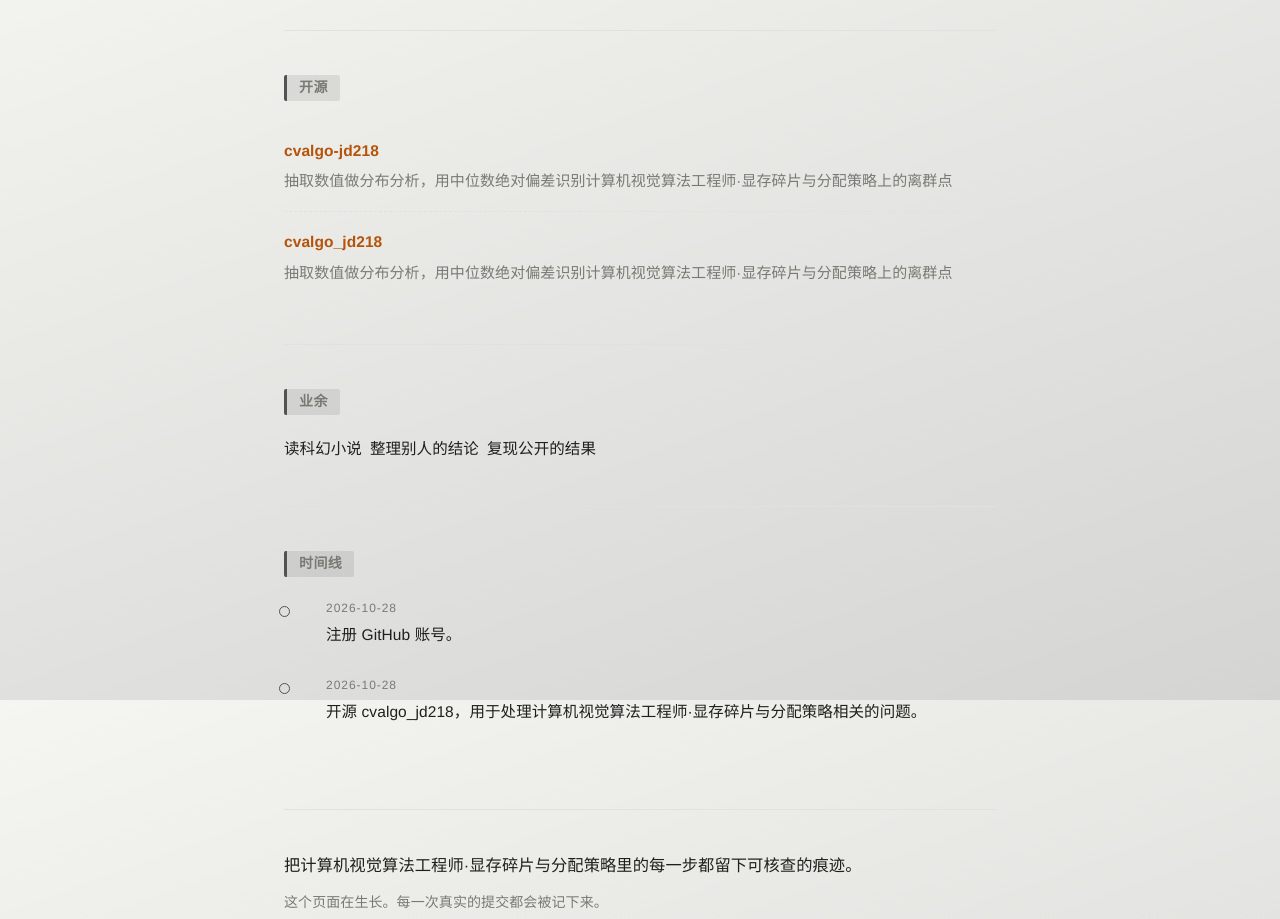
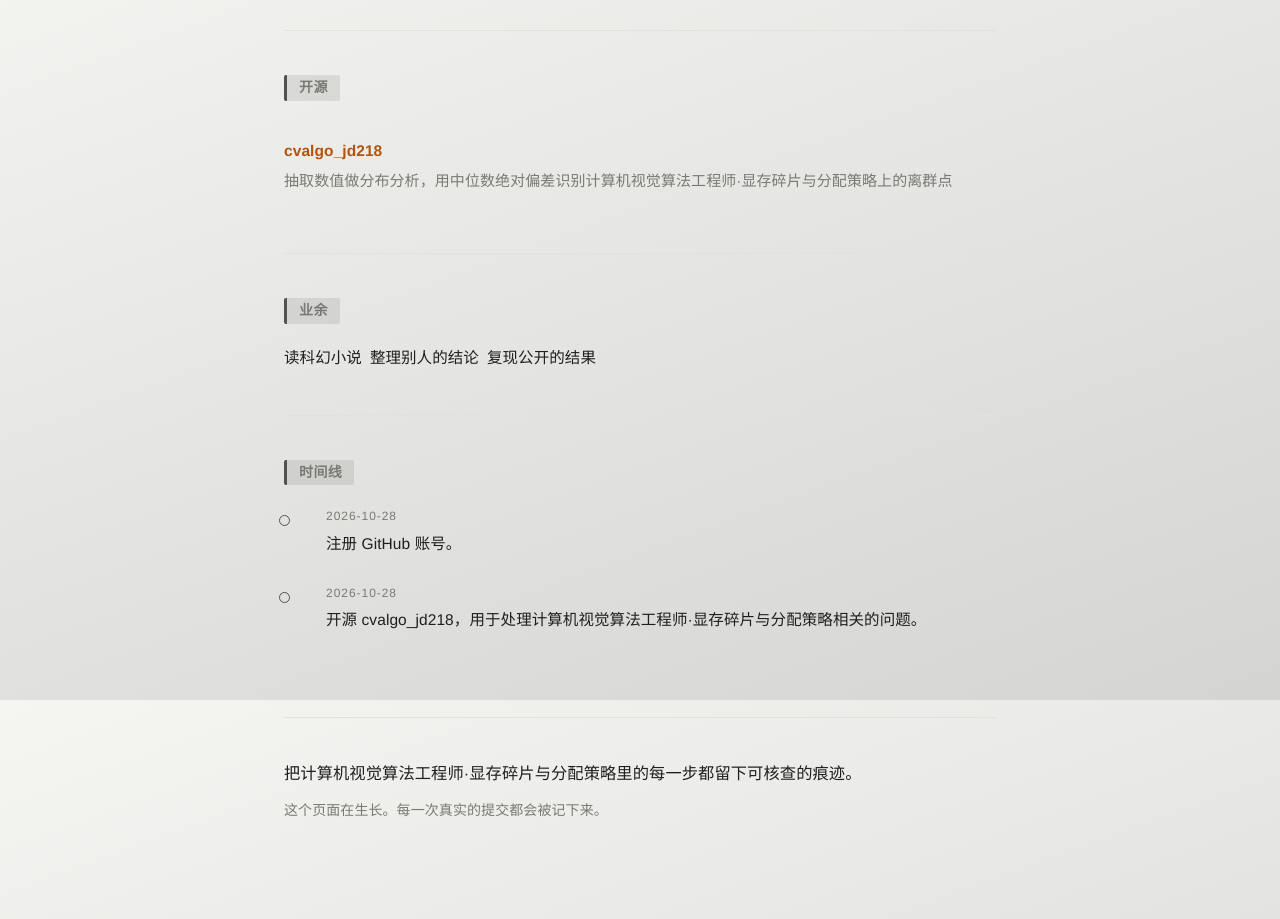
Before and after one commit to denisjut/denisjut.github.io, a plain HTML site: page index.html in a window 1280 px wide. Shown: the part 900-1819 px from the top of the page. Drawn offline with Linux system fonts and the light colour scheme.

Commit message:
fix: 更新个人站点

```diff
--- a/index.html
+++ b/index.html
@@ -102,9 +102,6 @@ background-image:repeating-linear-gradient(0deg, transparent 0 39px, #e2e1dc 39p
 <section id="work">
   <h2>开源</h2>
   <ul class="repos">
-    <li><div class="name"><a href="https://github.com/denisjut/cvalgo-jd218" rel="noopener">cvalgo-jd218</a></div>
-      <div class="desc">抽取数值做分布分析，用中位数绝对偏差识别计算机视觉算法工程师·显存碎片与分配策略上的离群点</div>
-    </li>
     <li><div class="name"><a href="https://github.com/denisjut/cvalgo_jd218" rel="noopener">cvalgo_jd218</a></div>
       <div class="desc">抽取数值做分布分析，用中位数绝对偏差识别计算机视觉算法工程师·显存碎片与分配策略上的离群点</div>
     </li>
```
